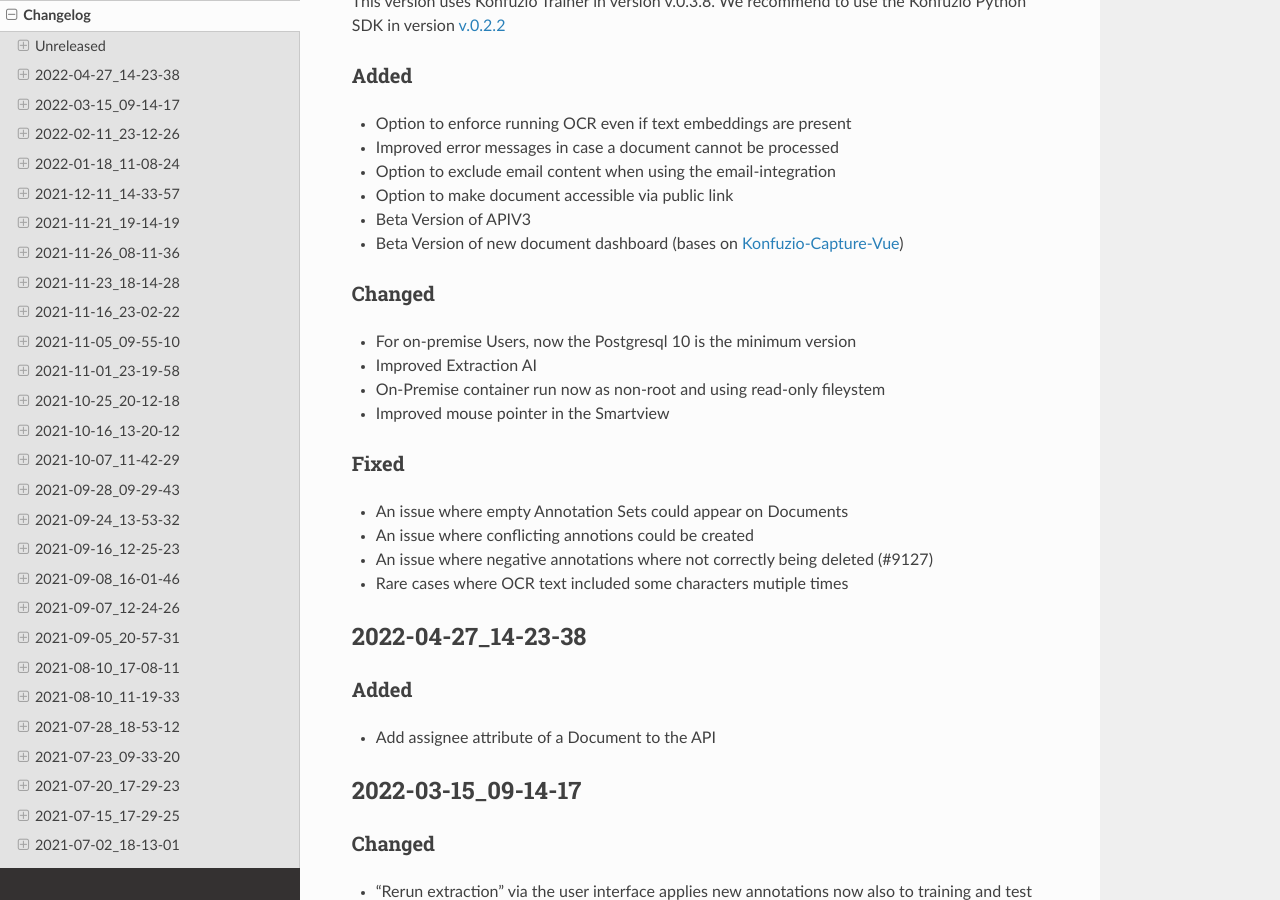
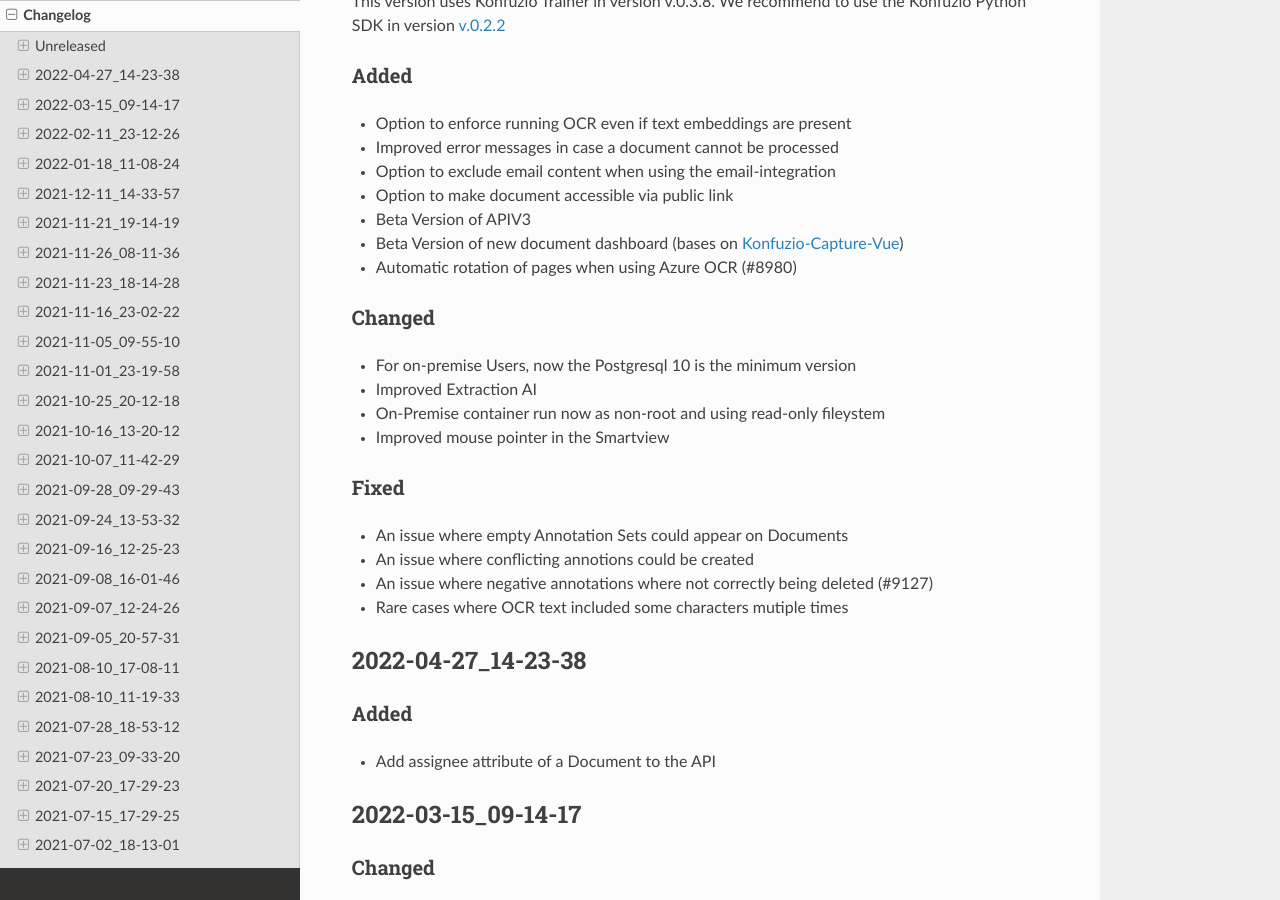
Before and after one commit to konfuzio-ai/konfuzio-sdk, a Sphinx documentation site: the page built from docs/web/changelog_app.md, in a window 1280 px wide and 900 px high, scrolled down 322 px. Built offline with Sphinx 7.4.7 and the Read the Docs theme 2.0.0, drawn with Linux system fonts in a browser that asks for light colours.

Commit message:
Added page rotation to the changelog

```diff
--- a/docs/web/changelog_app.md
+++ b/docs/web/changelog_app.md
@@ -19,6 +19,7 @@ This version uses Konfuzio Trainer in version v.0.3.8. We recommend to use the K
 - Option to make document accessible via public link
 - Beta Version of APIV3
 - Beta Version of new document dashboard (bases on [Konfuzio-Capture-Vue](https://github.com/konfuzio-ai/konfuzio-capture-vue))
+- Automatic rotation of pages when using Azure OCR (#8980)
 
 ### Changed
 - For on-premise Users, now the Postgresql 10 is the minimum version
```
